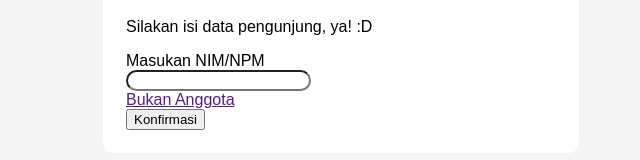
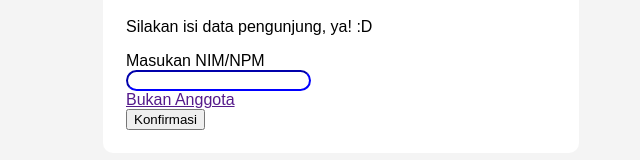
Before and after one commit to aldbianonline-sudo/Data-Pengunjung-UNANTI, a plain HTML site: page index.html in a window 1280 px wide. Shown: the part 436-596 px from the top of the page, without its empty margins (299-939 px from the left). Drawn offline with Linux system fonts and the light colour scheme.

Commit message:
Update style.css

```diff
--- a/style.css
+++ b/style.css
@@ -20,5 +20,6 @@ body {
   height: 100px;
 }
 #text {
-  border-radius: 22px;
+  border-radius: 16px;
+  border-color: blue;
 }
```
